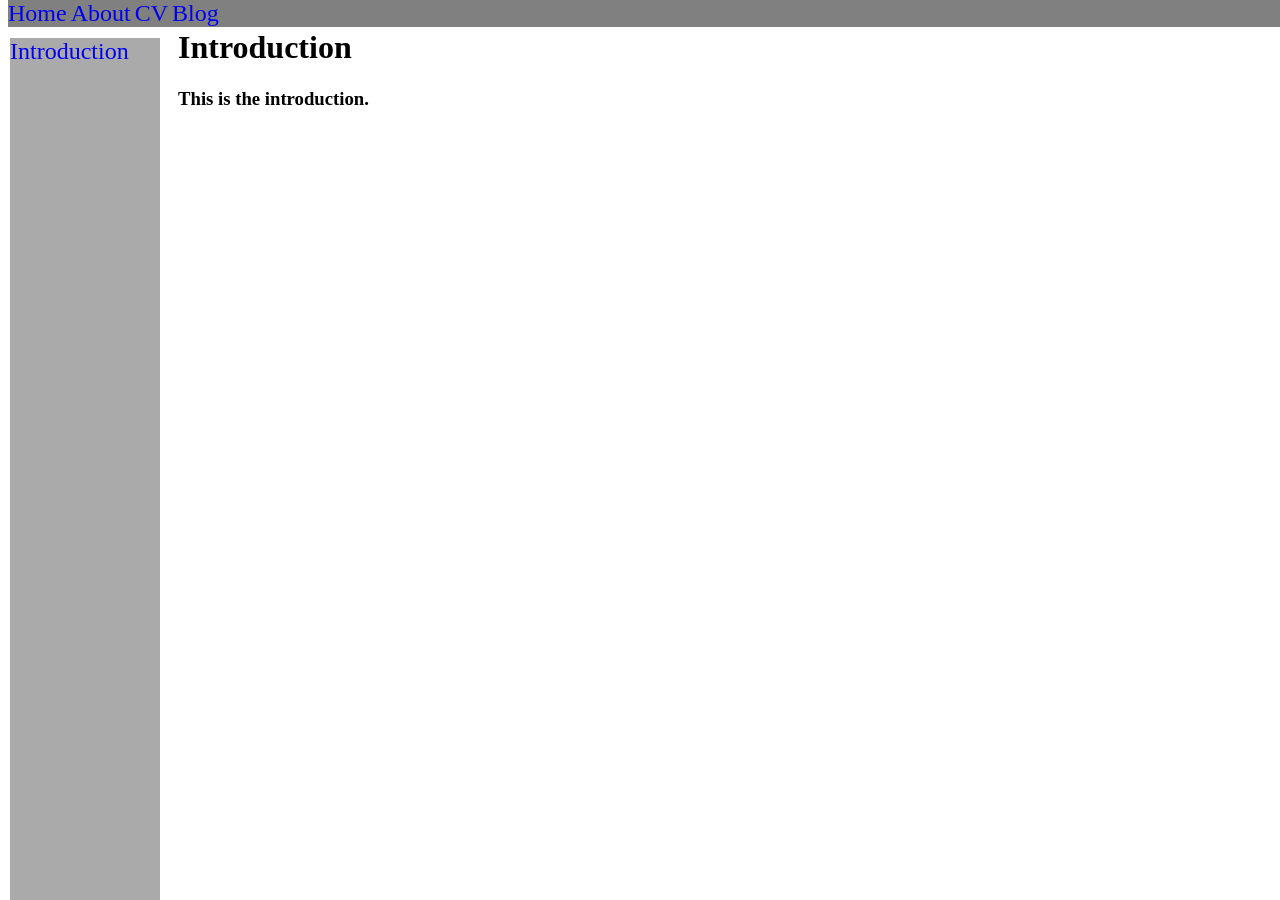
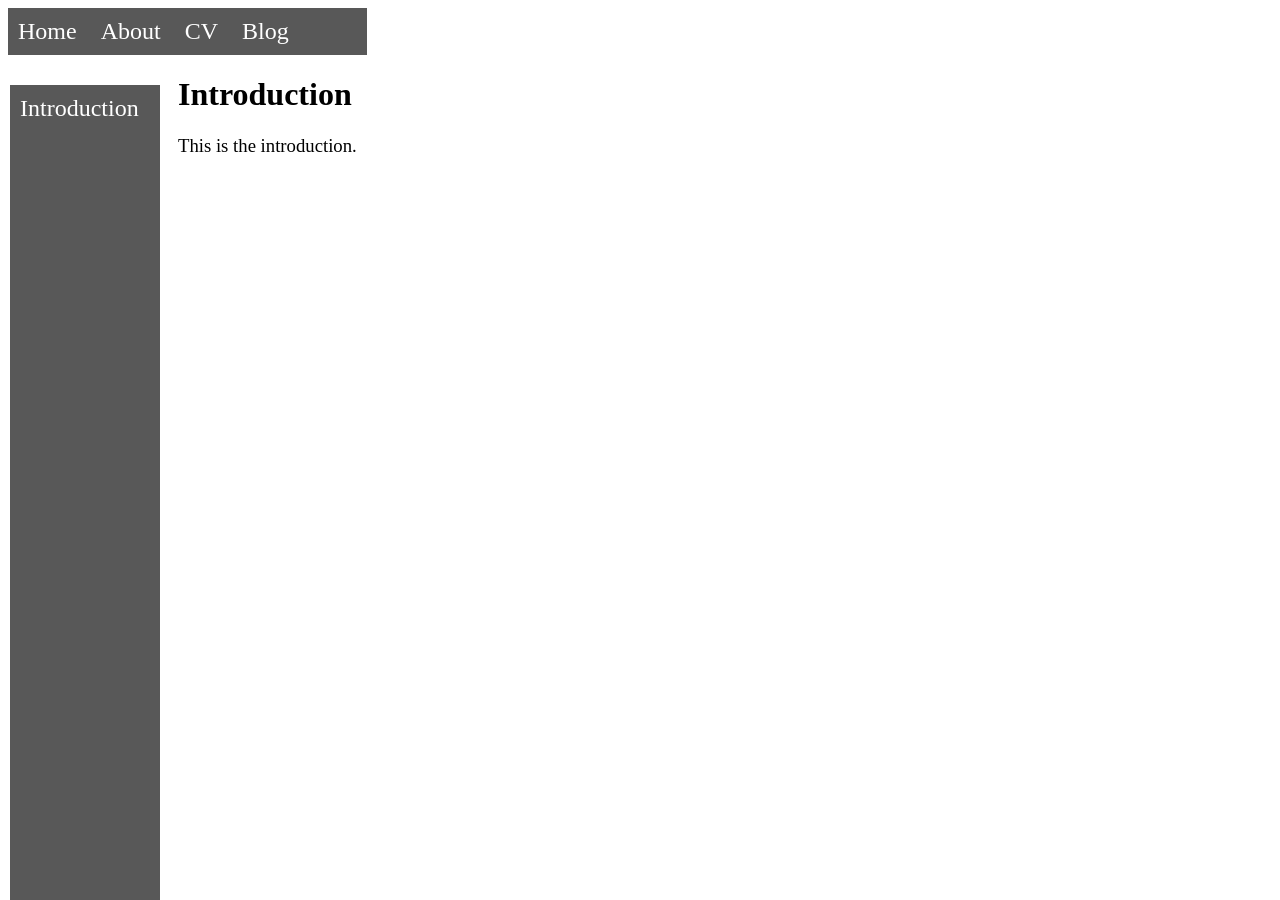
Before and after one commit to Acefrra/Acefrra.github.io, a Jekyll site: the page built from _projects/furuta/01_introduction.md, in a window 1280 px wide. Built offline with Jekyll 4.4.1, drawn with Linux system fonts in a browser that asks for light colours.

Commit message:
Improved estetic

```diff
--- a/_sass/1_tools/_fonts.scss
+++ b/_sass/1_tools/_fonts.scss
@@ -0,0 +1,18 @@
+  /*
+  @font-face {
+    [ font-family: <family-name>; ] ||
+    [ src: <src>; ] ||
+    [ unicode-range: <unicode-range>; ] ||
+    [ font-variant: <font-variant>; ] ||
+    [ font-feature-settings: <font-feature-settings>; ] ||
+    [ font-variation-settings: <font-variation-settings>; ] ||
+    [ font-stretch: <font-stretch>; ] ||
+    [ font-weight: <font-weight>; ] ||
+    [ font-style: <font-style>; ]
+  }
+  */
+
+  @font-face {
+    font-family: "Bitstream Vera Serif Bold";
+    src: url("https://mdn.mozillademos.org/files/2468/VeraSeBd.ttf");
+  }
--- a/_sass/2_base/_base.scss
+++ b/_sass/2_base/_base.scss
@@ -1,26 +1,81 @@
-$font-stack: device-width;
-$side-bar_width: 150px;
-
 body{
     position:absolute;
+    background-color: $bg-color;
+    font-family: $body-font-family;
+    font-weight: $body-font-thickness;
+}
+
+a{
+    color: $address-color;
+    text-decoration: none;
+}
+
+@media screen and (max-width: 1920px) {
+    //desktop
+    .main{
+        position: relative;
+        margin-left: $side-bar_width+10;
+        width:60%;
+        padding: 0px 10px;
+    }
+  }
+  //phones
+  @media screen and (max-width: 600px) {
+    .main{
+        position: relative;
+        margin-left: $side-bar_width+10;
+        padding: 0px 10px;
+        width:50%;
+    }
+  }
+
+h1{
+    font-family: $header-font-family;
+    font-weight: $header1-font-thickness;
+}
+
+h2{
+    font-family: $header-font-family;
+    font-weight: $header2-font-thickness;
+}
+
+h3{
+    font-family: $header-font-family;
+    font-weight: $header3-font-thickness;
+}
+
+h4{
+    font-family: $header-font-family;
+    font-weight: $header4-font-thickness;
+}
+
+h5{
+    font-family: $header-font-family;
+    font-weight: $header5-font-thickness;
 }
 
 //Navigation Bar
 .topbar{
-    top: 0;
-    position: fixed;
-    width: 100%;
-    background-color: #808080;
+    overflow: hidden;
+    background-color: $bar-bg-color;
+    width: 100%
 }
 
 .topbar a{
-    list-style: none;
+    //float: left;  //This makes the navigation bar thick
+    text-align: center;
+    color: $bar-address-color;
+    text-decoration: none;
     font-size: 24px;
-    text-decoration: none;
+    padding: 10px; //Top and Bottom Spacing aren't displayed for inline elements
+    display: inline-block; //Displays an element as an inline-level block container.
+                            //The element itself is formatted as an inline element,
+                            //but you can apply height and width values
 }
 
 .topbar a:hover {
-    background-color: #6145c4;
+    background-color: $selection-bg-color;
+    color : $selection-text-color;
 }
 
 //Sidebar
@@ -30,24 +85,24 @@ body{
     left: 10px;
     height: 100%;
     width: $side-bar_width;
-    background-color: #aaaaaa;
+    background-color: $bar-bg-color;
+    z-index: 10;
 }
 
 .sidebar li{
     list-style: none;
     font-size: 24px;
+    padding: 10px 10px 10px 10px;
 }
 
 .sidebar li a{
     text-decoration: none;
+    color: $bar-address-color;
 }
 
 .sidebar li:hover {
-    background-color: #6145c4;
+    background-color: $selection-bg-color;
+    a {
+        color : $selection-text-color;
+    }
 }
-
-.main{
-    position: relative;
-    margin-left: $side-bar_width+10;
-    padding: 0px 10px;
-}
--- a/_sass/2_base/_vars.scss
+++ b/_sass/2_base/_vars.scss
@@ -1,6 +1,36 @@
 $primary-color: #FFF;
 $text-color: #FFF;
-$accent-color: #FFF;
-$bg-color: #FFF;
+$accent-color: rgb(167, 79, 79);
+
 $link-color: #FFF;
-$selection-color: #FFF;
+
+
+$side-bar_width: 150px;
+
+
+//Colors
+//Text
+$selection-color: #8b8b8b;
+$address-color: #000000;
+$bar-address-color: #ffffff;
+$selection-text-color: #000000;
+
+//Background
+$bg-color: #ffffff;
+$bar-bg-color: #585858;
+$selection-bg-color: #ffffff;
+
+//Fonts
+$body-font-family: 'Times New Roman';
+$body-font-thickness: 1; //1:normal 400:bold 900:very bold
+
+$header-font-family: 'Times New Roman';
+$header1-font-thickness: 900; //1:normal 400:bold 900:very bold
+$header2-font-thickness: 600; //1:normal 400:bold 900:very bold
+$header3-font-thickness: 300; //1:normal 400:bold 900:very bold
+$header4-font-thickness: 100; //1:normal 400:bold 900:very bold
+$header5-font-thickness: 1; //1:normal 400:bold 900:very bold
+$header6-font-thickness: 1; //1:normal 400:bold 900:very bold
+
+
+$paragraph-width: 50%;
--- a/assets/css/main.scss
+++ b/assets/css/main.scss
@@ -5,6 +5,7 @@
 
 //TOOLS
 @import "1_tools/_normalize";
+@import "1_tools/_fonts";
 //BASE
+@import "2_base/_vars";
 @import "2_base/_base";
-@import "2_base/_vars";
--- a/index.html
+++ b/index.html
@@ -2,8 +2,6 @@
 layout: home
 title: Hank Quinlan, Horrible Cop
 ---
-
-
 
 {% assign projects = site.projects | where: 'type', 'pr' %}
 {% for project in projects %}
```
Also changed, not shown: _projects/furuta/00_furuta_pendulum.md (+0 -1 lines).
